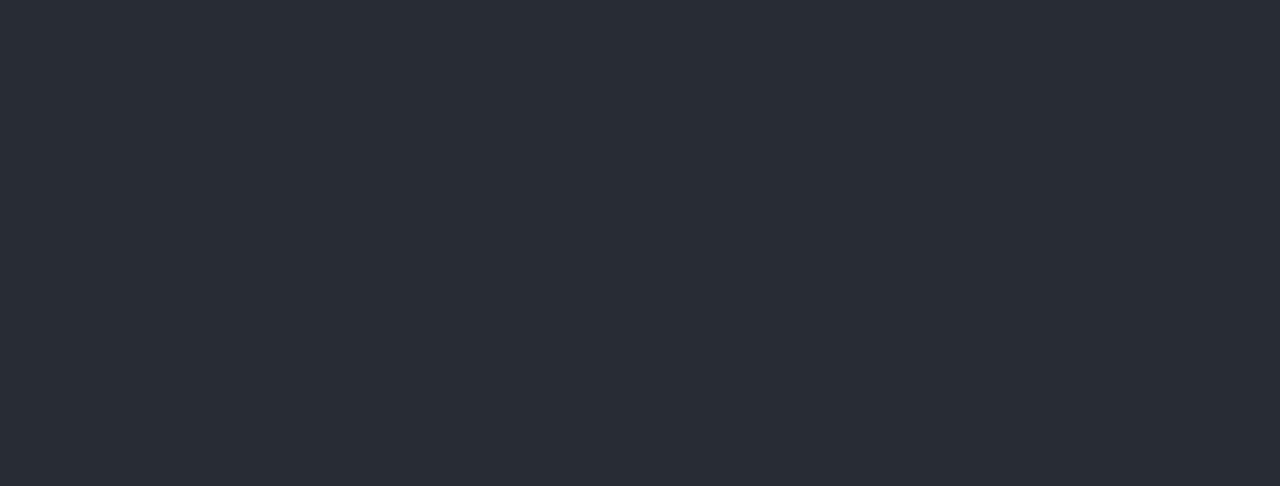
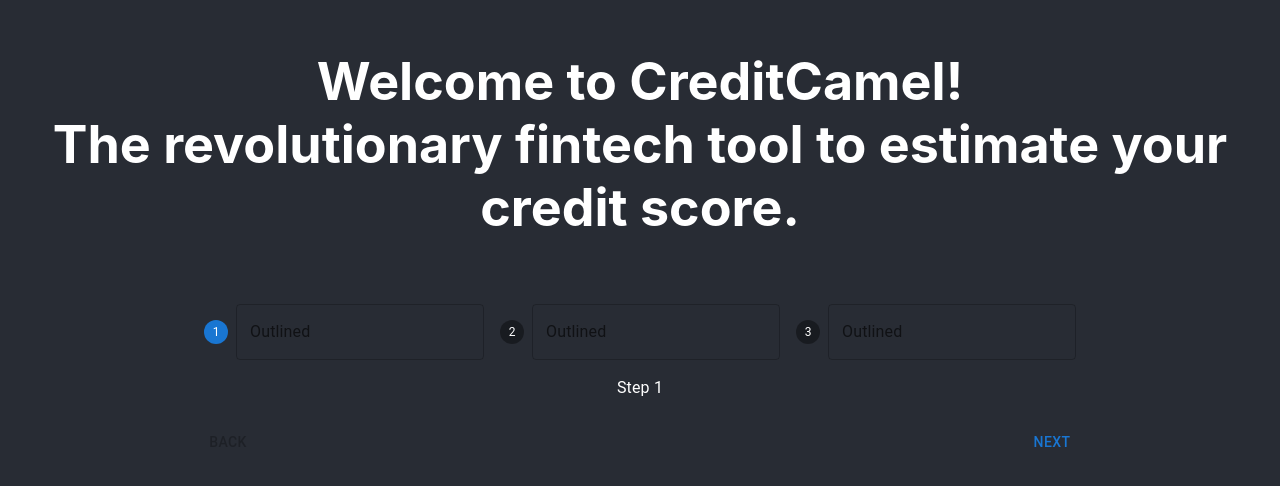
Before and after one commit to purplepalm1/creditcamel, a React (Create React App) app: page /intake in a window 1280 px wide. Shown: the part 162-648 px from the top of the page. Built offline with nearby package versions, Linux system fonts and the light colour scheme.

Commit message:
implemented stepper, faulty

```diff
--- a/package.json
+++ b/package.json
@@ -3,6 +3,9 @@
   "version": "0.1.0",
   "private": true,
   "dependencies": {
+    "@emotion/react": "^11.11.1",
+    "@emotion/styled": "^11.11.0",
+    "@mui/material": "^5.14.14",
     "@testing-library/jest-dom": "^5.17.0",
     "@testing-library/react": "^13.4.0",
     "@testing-library/user-event": "^13.5.0",
--- a/src/App.css
+++ b/src/App.css
@@ -32,7 +32,18 @@
   from {
     transform: rotate(0deg);
   }
+
   to {
     transform: rotate(360deg);
   }
 }
+
+.centered-heading {
+  text-align: center;
+  margin-bottom: 30px;
+}
+
+
+.stepper {
+  text-align: center;
+}
--- /dev/null
+++ b/src/components/linearStepper.js
@@ -0,0 +1,104 @@
+
+
+import * as React from 'react';
+import Box from '@mui/material/Box';
+import Stepper from '@mui/material/Stepper';
+import Step from '@mui/material/Step';
+import StepLabel from '@mui/material/StepLabel';
+import Button from '@mui/material/Button';
+import Typography from '@mui/material/Typography';
+import { TextField } from '@mui/material';
+
+const steps = ['Basic Information', 'Financial Information', 'Credit Information'];
+
+export default function HorizontalLinearStepper() {
+    const [activeStep, setActiveStep] = React.useState(0);
+    const [skipped, setSkipped] = React.useState(new Set());
+
+    const isStepSkipped = (step) => {
+        return skipped.has(step);
+    };
+
+    const handleNext = () => {
+        let newSkipped = skipped;
+        if (isStepSkipped(activeStep)) {
+            newSkipped = new Set(newSkipped.values());
+            newSkipped.delete(activeStep);
+        }
+
+        setActiveStep((prevActiveStep) => prevActiveStep + 1);
+        setSkipped(newSkipped);
+    };
+
+    const handleBack = () => {
+        setActiveStep((prevActiveStep) => prevActiveStep - 1);
+    };
+
+    // const handleSkip = () => {
+    //     if (!isStepOptional(activeStep)) {
+    //         // You probably want to guard against something like this,
+    //         // it should never occur unless someone's actively trying to break something.
+    //         throw new Error("You can't skip a step that isn't optional.");
+    //     }
+
+    //     setActiveStep((prevActiveStep) => prevActiveStep + 1);
+    //     setSkipped((prevSkipped) => {
+    //         const newSkipped = new Set(prevSkipped.values());
+    //         newSkipped.add(activeStep);
+    //         return newSkipped;
+    //     });
+    // };
+
+    const handleReset = () => {
+        setActiveStep(0);
+    };
+
+    return (
+        <Box sx={{ width: '100%', color: 'white' }}>
+            <Stepper activeStep={activeStep}>
+                {steps.map((label, index) => {
+                    const stepProps = {};
+                    const labelProps = {};
+                    return (
+                        <Step key={label} {...stepProps}>
+                            <StepLabel {...labelProps} sx={{ color: 'white' }}>
+                                <div>
+                                    <TextField id="outlined-basic" label="Outlined" variant="outlined" />
+                                </div>
+                            </StepLabel>
+                        </Step>
+                    );
+                })}
+            </Stepper>
+            {activeStep === steps.length ? (
+                <React.Fragment>
+                    <Typography sx={{ mt: 2, mb: 1 }}>
+                        All steps completed - you&apos;re finished
+                    </Typography>
+                    <Box sx={{ display: 'flex', flexDirection: 'row', pt: 2 }}>
+                        <Box sx={{ flex: '1 1 auto' }} />
+                        <Button onClick={handleReset}>Reset</Button>
+                    </Box>
+                </React.Fragment>
+            ) : (
+                <React.Fragment>
+                    <Typography sx={{ mt: 2, mb: 1 }}>Step {activeStep + 1}</Typography>
+                    <Box sx={{ display: 'flex', flexDirection: 'row', pt: 2 }}>
+                        <Button
+                            color="inherit"
+                            disabled={activeStep === 0}
+                            onClick={handleBack}
+                            sx={{ mr: 1 }}
+                        >
+                            Back
+                        </Button>
+                        <Box sx={{ flex: '1 1 auto' }} />
+                        <Button onClick={handleNext}>
+                            {activeStep === steps.length - 1 ? 'Finish' : 'Next'}
+                        </Button>
+                    </Box>
+                </React.Fragment>
+            )}
+        </Box>
+    );
+}
--- a/src/pages/intake.js
+++ b/src/pages/intake.js
@@ -4,12 +4,19 @@
 import '../index.css'
 import React from 'react';
 import { Link } from 'react-router-dom';
+import HorizontalLinearStepper from '../components/linearStepper';
 
 export const Intake = () => {
     return (
         <div className="App">
             <header className="App-header">
-
+                <div className='centered-heading'>
+                    <h1>Welcome to CreditCamel! <br />
+                        The revolutionary fintech tool to estimate your credit score.</h1>
+                </div>
+                <div className='stepper'>
+                    <HorizontalLinearStepper />
+                </div>
             </header>
         </div>
 
```
Also changed, not shown: src/fields.txt (added), 1 other file (tests, documents, lock files or other folders).
